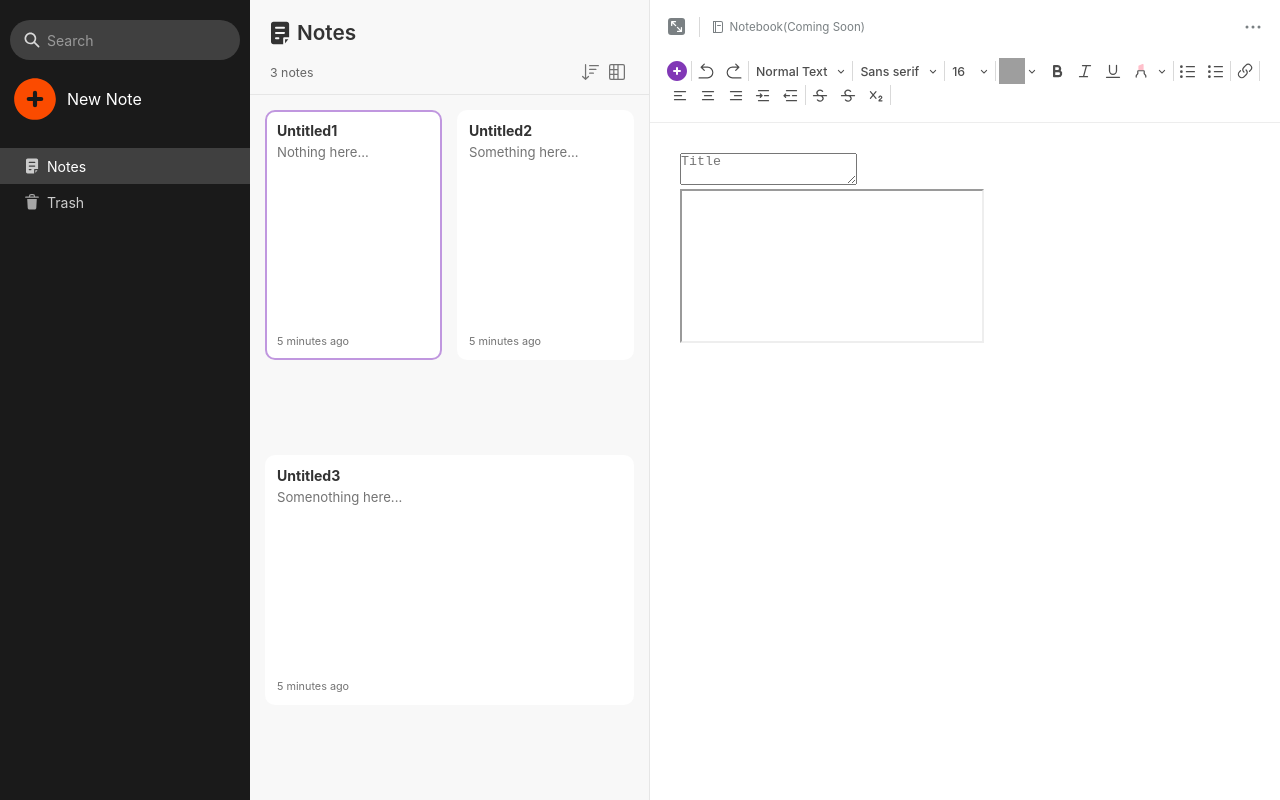
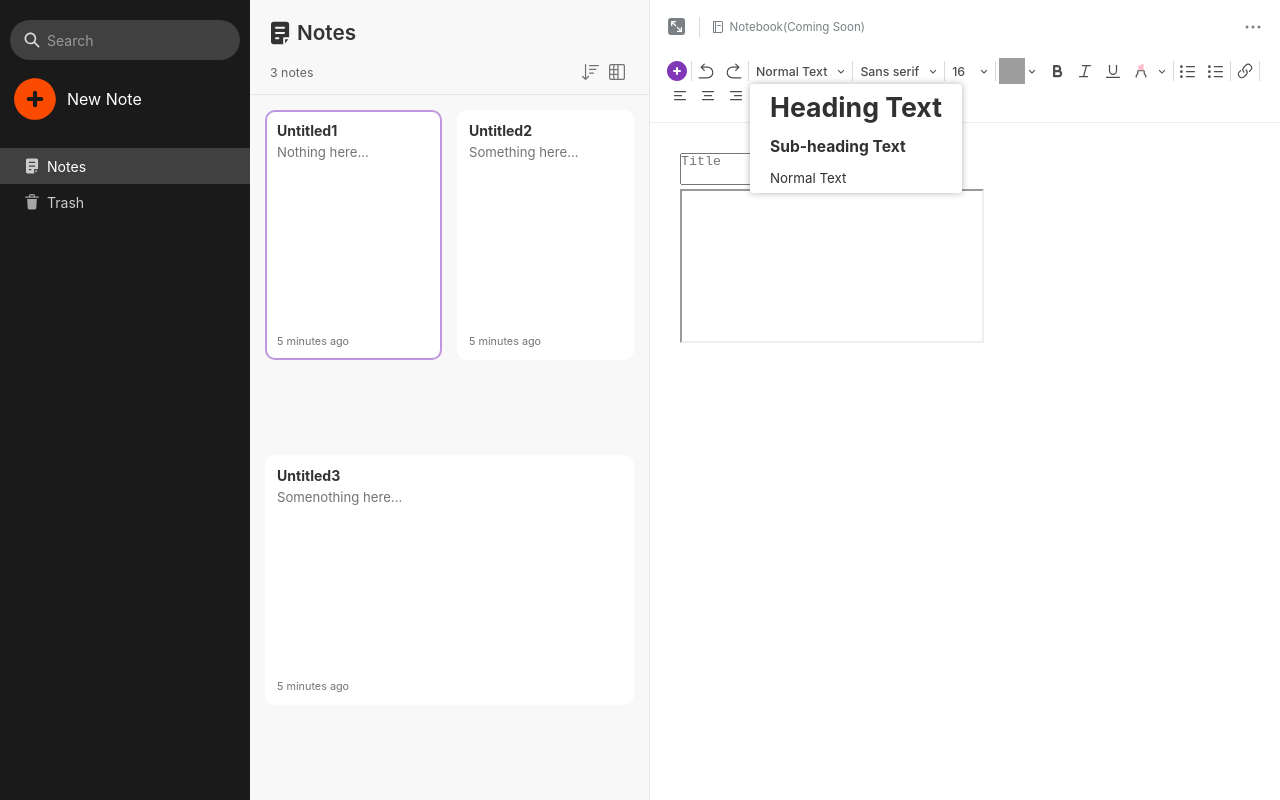
Before and after one commit to Mckenney17/Evernote-App-Clone, a React (Create React App) app: page / in a window 1280 px wide. Both pictures are taken after a click on the button "Normal Text". Built offline with nearby package versions, Linux system fonts and the light colour scheme; grey boxes are pictures that could not be loaded.

Commit message:
font family card drop on click documented understanding of useReducer

```diff
--- a/src/components/Editor.js
+++ b/src/components/Editor.js
@@ -74,9 +74,13 @@ function Editor() {
     }
 
     const selectTools = ['text-level', 'font-family', 'font-size', 'fore-color', 'back-color']
-    const [{ selectionDrop }, setSelectionDropTool] = useReducer((state, action) => {
-        return selectTools.includes(action.tool) ? { selectionDrop: action.tool } : { selectionDrop: null }
-    }, { selectionDrop: null })
+    // [state, dispatch] of useReducer === [state, setState] of useState
+    // the first argument to reducer is the function to use to conditionally change the state
+    // (state, action) // state is the state obj, while, action is the new value you want to be read
+    // the second argument is the initial state like you'll pass to useState
+    const [{ selectionDropTool }, setSelectionDropTool] = useReducer((state, action) => {
+        return selectTools.includes(action.tool) ? { selectionDropTool: action.tool } : { selectionDropTool: null }
+    }, { selectionDropTool: null })
 
     return (
         <div className="editor">
@@ -107,11 +111,11 @@ function Editor() {
                         <span className="divider">&nbsp;</span>
                     </React.Fragment>
                     ))}
-                    {selectionDrop === 'text-level' ?
+                    {selectionDropTool === 'text-level' ?
                         <TextLevelsCard toolsState={toolsState} setToolsState={setToolsState} /> :
-                    selectionDrop === 'font-family' ?
-                        <FontFamiliesCard toolsState={toolsState} setToolsState={setToolsState} /> :
-                    selectionDrop === 'font-size' ?
+                    selectionDropTool === 'font-family' ?
+                        <FontFamiliesCard setSelectionDropTool={setSelectionDropTool} toolsState={toolsState} setToolsState={setToolsState} /> :
+                    selectionDropTool === 'font-size' ?
                         <FontSizeCard setSelectionDropTool={setSelectionDropTool} toolsState={toolsState} setToolsState={setToolsState} /> :
                     null}
                 </div>
--- a/src/components/FontFamiliesCard.js
+++ b/src/components/FontFamiliesCard.js
@@ -1,9 +1,26 @@
-import React from 'react'
+import { motion } from 'framer-motion'
+import React, { useEffect, useRef } from 'react'
 import './FontFamiliesCard.scss'
 
-function FontFamiliesCard({ toolsState, setToolsState }) {
+function FontFamiliesCard({ setSelectionDropTool, toolsState, setToolsState }) {
+    const cardRef = useRef(null)
+    useEffect(() => {
+        const disappear = (ev) => {
+            if (!ev.path.includes(cardRef.current)) {
+                const otherEditTools = document.querySelectorAll('.tool-bar button:not(.font-family)')
+                if ([...otherEditTools].some((elem) => ev.path.includes(elem))) return
+                setSelectionDropTool({ tool: null })
+                return
+            }
+        }
+        document.addEventListener('click', disappear)
+
+        return () => {
+            document.removeEventListener('click', disappear)
+        }
+    }, [setSelectionDropTool])
     return (
-        <div className="font-families-card">
+        <motion.div className="font-families-card" ref={cardRef} animate={{ y: 10, opacity: 1, type: 'tween' }}>
             <ul>
             {[['Sans serif', 'Source Sans Pro'], ['Serif', 'Source Serif Pro'], ['Slab serif', 'Zilla Slab'], ['Monospace', 'Source Code Pro'], ['Script', 'Dancing Script'], ['Handwritten', 'Kalam']].map(([superFamily, fontFamily]) => (
                 <li key={superFamily} className={toolsState.fontFamily === superFamily ? 'checked' : ''}>
@@ -11,7 +28,7 @@ function FontFamiliesCard({ toolsState, setToolsState }) {
                 </li>
             ))}
             </ul>
-        </div>
+        </motion.div>
     )
 }
 
--- a/src/components/FontFamiliesCard.scss
+++ b/src/components/FontFamiliesCard.scss
@@ -1,7 +1,7 @@
 @import '../utils/style-defs';
 
 .font-families-card {
-    @include pos(absolute, 25px, $l: 187px);
+    @include pos(absolute, 15px, $l: 187px);
     // width: 200px;
     background: #fff;
     z-index: 3;
--- a/src/components/TextLevelCard.scss
+++ b/src/components/TextLevelCard.scss
@@ -2,7 +2,7 @@
 @import '../utils/style-defs';
 
 .text-level-card {
-    @include pos(absolute, 25px, $l: 85px);
+    @include pos(absolute, 15px, $l: 85px);
     // width: 200px;
     background: #fff;
     z-index: 3;
--- a/src/components/TextLevelsCard.js
+++ b/src/components/TextLevelsCard.js
@@ -1,15 +1,16 @@
+import { motion } from 'framer-motion'
 import React from 'react'
 import './TextLevelCard.scss'
 
 function TextLevelsCard() {
     return (
-        <div className="text-level-card">
+        <motion.div className="text-level-card" animate={{ y: 10, opacity: 1, type: 'tween' }}>
             <ul>
             {[<h1>Heading Text</h1>, <h3>Sub-heading Text</h3>, 'Normal Text'].map((v, i) => (
                 <li key={`tl-${i}`}><button>{v}</button></li>
             ))}
             </ul>
-        </div>
+        </motion.div>
     )
 }
 
```
